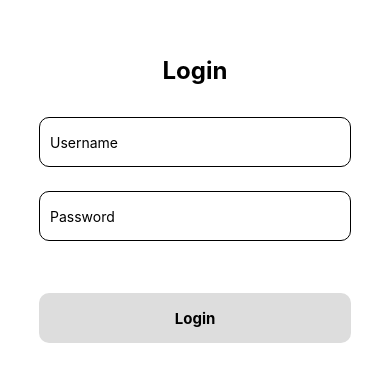
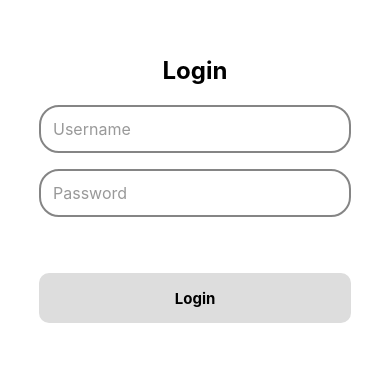
Before and after one commit to Ahmedhamdy640/Ecommerce_react_native_app, a React Native app: screen /Login in a window 390 px wide. Shown: the part 144-526 px from the top of the page. Built offline with nearby package versions, Linux system fonts and the light colour scheme.

Commit message:
feat: add CustomTextInput as system design componnet

```diff
--- /dev/null
+++ b/src/components/CustomTextInput.tsx
@@ -0,0 +1,65 @@
+import React from "react";
+import {
+  TextInput,
+  TextInputProps,
+  StyleSheet,
+  View,
+  Text,
+} from "react-native";
+
+type CustomTextInputProps = TextInputProps & {
+  label?: string;
+  error?: string;
+  containerStyle?: object;
+};
+
+export const CustomTextInput: React.FC<CustomTextInputProps> = ({
+  label,
+  error,
+  containerStyle,
+  style,
+  ...props
+}) => {
+  return (
+    <View style={[styles.container, containerStyle]}>
+      {label && <Text style={styles.label}>{label}</Text>}
+
+      <TextInput
+        style={[styles.input, error && styles.inputError, style]}
+        placeholderTextColor="#999"
+        {...props}
+      />
+
+      {error && <Text style={styles.errorText}>{error}</Text>}
+    </View>
+  );
+};
+
+const styles = StyleSheet.create({
+  container: {
+    marginBottom: 16,
+    width: "80%",
+  },
+  label: {
+    fontSize: 14,
+    fontWeight: "600",
+    marginBottom: 8,
+    color: "#333",
+  },
+  input: {
+    borderWidth: 2,
+    borderColor: "#858585ff",
+    borderRadius: 20,
+    padding: 12,
+    fontSize: 16,
+    backgroundColor: "#fff",
+  },
+  inputError: {
+    borderColor: "#ff3b30",
+  },
+  errorText: {
+    color: "#ff3b30",
+    fontSize: 12,
+    marginTop: 4,
+  },
+});
--- a/src/screens/login/Login.tsx
+++ b/src/screens/login/Login.tsx
@@ -1,10 +1,4 @@
-import {
-  ActivityIndicator,
-  StyleSheet,
-  Text,
-  TextInput,
-  View,
-} from "react-native";
+import { ActivityIndicator, StyleSheet, Text, View } from "react-native";
 import React, { useState, useEffect } from "react";
 import { Button } from "../../components/Button";
 import { useNavigation } from "@react-navigation/native";
@@ -14,6 +8,7 @@
 import { useDispatch, useSelector } from "react-redux";
 import type { AppDispatch, RootState } from "../../store";
 import { loginSuccess } from "../../store/authSlice";
+import { CustomTextInput } from "../../components/CustomTextInput";
 
 // username: "emilys", password: "emilyspass"
 // another user: "michaelw", password: "michaelwpass"
@@ -81,20 +76,18 @@
   return (
     <View style={styles.container}>
       <Text style={styles.title}>Login</Text>
-      <TextInput
+      <CustomTextInput
+        value={username}
         autoCapitalize="none"
-        value={username}
         placeholder="Username"
-        style={styles.input}
-        onChangeText={(text) => setUsername(text)}
+        onChangeText={(text) => setUsername(text.trim())}
       />
-      <TextInput
+      <CustomTextInput
+        value={password}
         autoCapitalize="none"
-        value={password}
         placeholder="Password"
         secureTextEntry
-        style={styles.input}
-        onChangeText={(text) => setPassword(text)}
+        onChangeText={(text) => setPassword(text.trim())}
       />
       {error && (
         <Text style={styles.errorMessage}>Login failed, please try again.</Text>
@@ -113,14 +106,6 @@
     alignItems: "center",
     paddingTop: 200,
   },
-  input: {
-    height: 50,
-    width: "80%",
-    margin: 12,
-    borderWidth: 1,
-    padding: 10,
-    borderRadius: 10,
-  },
   title: {
     fontSize: 24,
     fontWeight: "bold",
```
